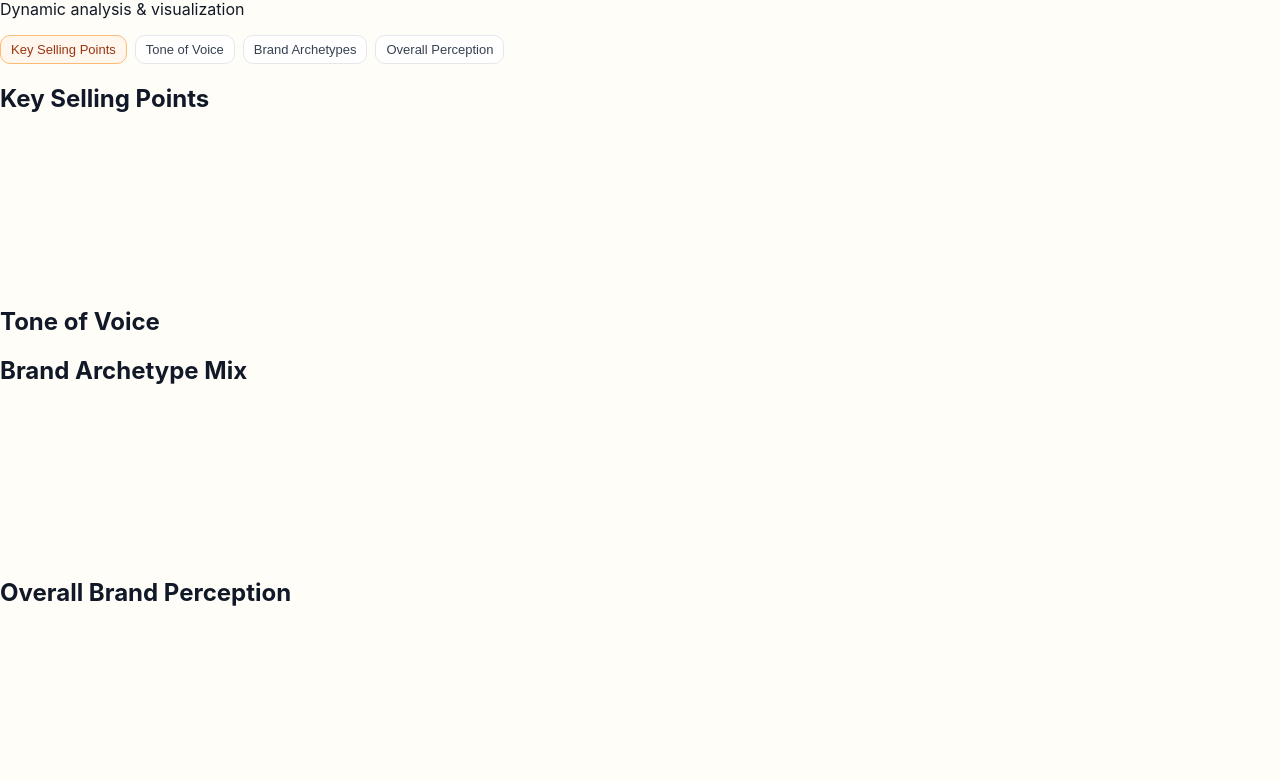
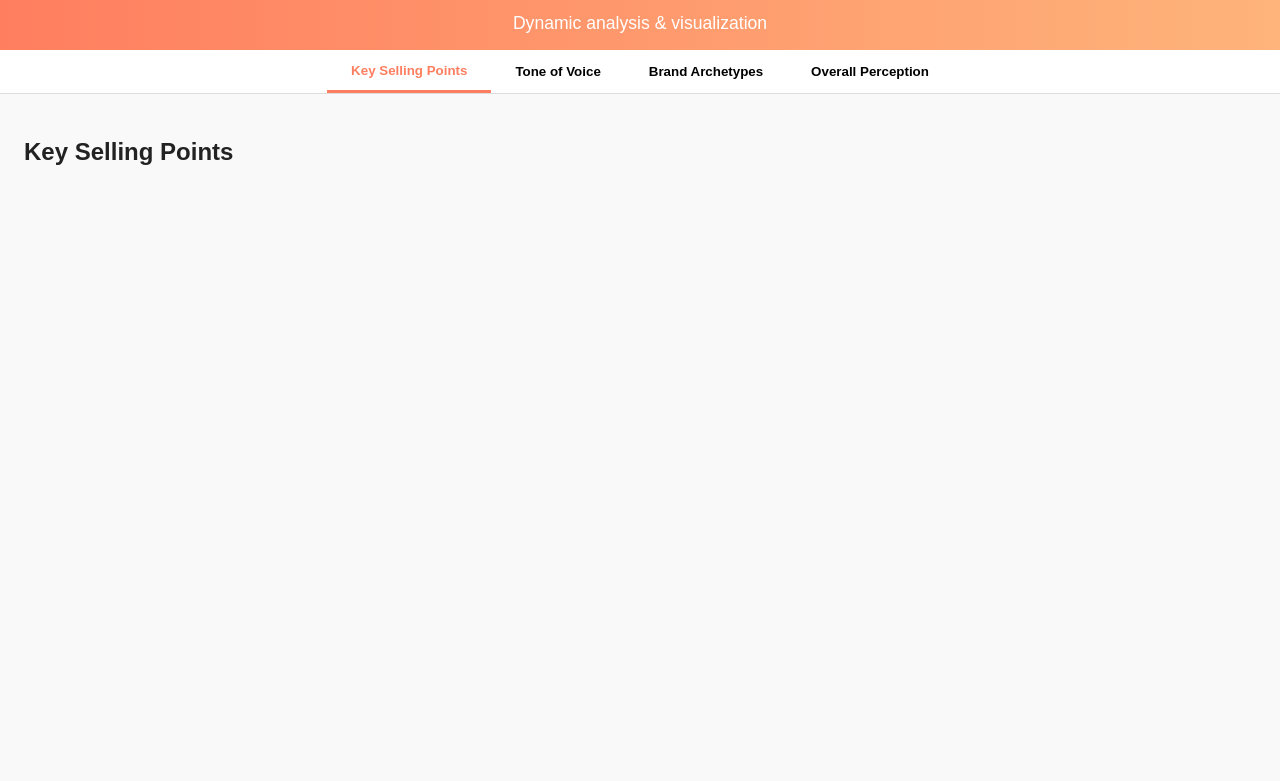
Before and after one commit to xclv-ai/pokpok-report, a plain HTML site: page index.html in a window 1280 px wide. Shown: the part 83-864 px from the top of the page. After the commit the page ends 800 px from the top, so only its background shows below. Drawn offline with nearby package versions, Linux system fonts and the light colour scheme.

Commit message:
Update styles.css

```diff
--- a/styles.css
+++ b/styles.css
@@ -1,41 +1,72 @@
-
-:root {
-  --bg: #fffdf7;
-  --text: #111827;
-  --muted: #6b7280;
-  --accent: #f59e0b;
-  --card: #ffffff;
-  --chip: #f3f4f6;
-  --chip-border: #e5e7eb;
+body {
+  font-family: Arial, sans-serif;
+  margin: 0;
+  background: #f9f9f9;
+  color: #222;
 }
-* { box-sizing: border-box; }
-html, body { margin:0; padding:0; background:var(--bg); color:var(--text); font-family: Inter, system-ui, -apple-system, Segoe UI, Roboto, sans-serif; }
-.topbar { position: sticky; top:0; z-index:50; display:flex; gap:16px; align-items:center; padding:10px 16px; border-bottom:1px solid #eee; backdrop-filter: blur(6px); background: rgba(255,255,255,0.75); }
-.brand { font-weight: 700; letter-spacing: -0.02em; }
-.tabs { display:flex; gap:8px; flex-wrap: wrap; }
-.tabs button { border:1px solid #e5e7eb; background:#fff; padding:6px 10px; border-radius:10px; cursor:pointer; font-size:13px; color:#374151; }
-.tabs button.active { background: #fff7ed; border-color:#fdba74; color:#9a3412; }
-.container { max-width: 1100px; margin: 16px auto; padding: 0 16px; }
-.card { background:var(--card); border:1px solid #eee; border-radius:16px; padding:16px; box-shadow: 0 4px 24px rgba(0,0,0,0.04); }
-.hero h1 { margin:0 0 10px; font-size: clamp(20px, 2.4vw, 32px); }
-.hero .accent { color: var(--accent); }
-.hero p { margin:0; color: var(--muted); }
-.grid { display:grid; gap:16px; grid-template-columns: 1fr; }
-@media (min-width: 920px) { .grid.two { grid-template-columns: 1fr 1fr; } }
-.section-title { font-weight: 600; margin-bottom: 6px; }
-.muted { color: var(--muted); font-size: 14px; }
-.row { display:flex; gap:8px; flex-wrap:wrap; }
-.chip { background: var(--chip); border:1px solid var(--chip-border); padding:6px 10px; border-radius:999px; font-size:12px; }
-.badge-miss { background: #fee2e2; border-color:#fecaca; color:#7f1d1d; }
-.badge-extra { background: #dcfce7; border-color:#bbf7d0; color:#065f46; }
-.footer { text-align:center; font-size:12px; color:var(--muted); padding:24px 0 64px; }
-.chart { width: 100%; height: 320px; }
-.small { font-size: 12px; }
-.axis-note { font-size: 10px; color: var(--muted); position: absolute; }
-.map { position:relative; border:1px solid #eee; border-radius: 12px; background:#fff; height:320px; }
-.map .cross-x, .map .cross-y { position:absolute; background:#eee; }
-.map .cross-x { height:1px; left:0; right:0; top:50%; }
-.map .cross-y { width:1px; top:0; bottom:0; left:50%; }
-.dot { position:absolute; width:14px; height:14px; border-radius:999px; box-shadow:0 1px 4px rgba(0,0,0,0.2); }
-.dot.target { background:#f59e0b; }
-.dot.pdp { background:#111827; }
+header {
+  text-align: center;
+  padding: 1rem;
+  background: linear-gradient(90deg, #ff7e5f, #feb47b);
+  color: white;
+}
+.subtitle {
+  margin: 0;
+  font-size: 1.1rem;
+}
+.tabs {
+  display: flex;
+  justify-content: center;
+  background: white;
+  border-bottom: 1px solid #ddd;
+}
+.tab-btn {
+  padding: 0.8rem 1.5rem;
+  background: none;
+  border: none;
+  cursor: pointer;
+  font-weight: bold;
+}
+.tab-btn.active {
+  border-bottom: 3px solid #ff7e5f;
+  color: #ff7e5f;
+}
+.tab-content {
+  display: none;
+  padding: 1.5rem;
+  animation: fadeIn 0.4s ease;
+}
+.tab-content.active {
+  display: block;
+}
+@keyframes fadeIn {
+  from {opacity: 0;}
+  to {opacity: 1;}
+}
+#tov-sliders {
+  max-width: 600px;
+  margin: auto;
+}
+.slider-wrap {
+  margin: 1rem 0;
+}
+.slider-label {
+  display: flex;
+  justify-content: space-between;
+}
+input[type="range"] {
+  width: 100%;
+  -webkit-appearance: none;
+  height: 6px;
+  border-radius: 5px;
+  background: linear-gradient(90deg, #ff7e5f, #feb47b);
+}
+input[type="range"]::-webkit-slider-thumb {
+  -webkit-appearance: none;
+  width: 16px;
+  height: 16px;
+  background: #fff;
+  border: 2px solid #ff7e5f;
+  border-radius: 50%;
+  cursor: pointer;
+}
```
